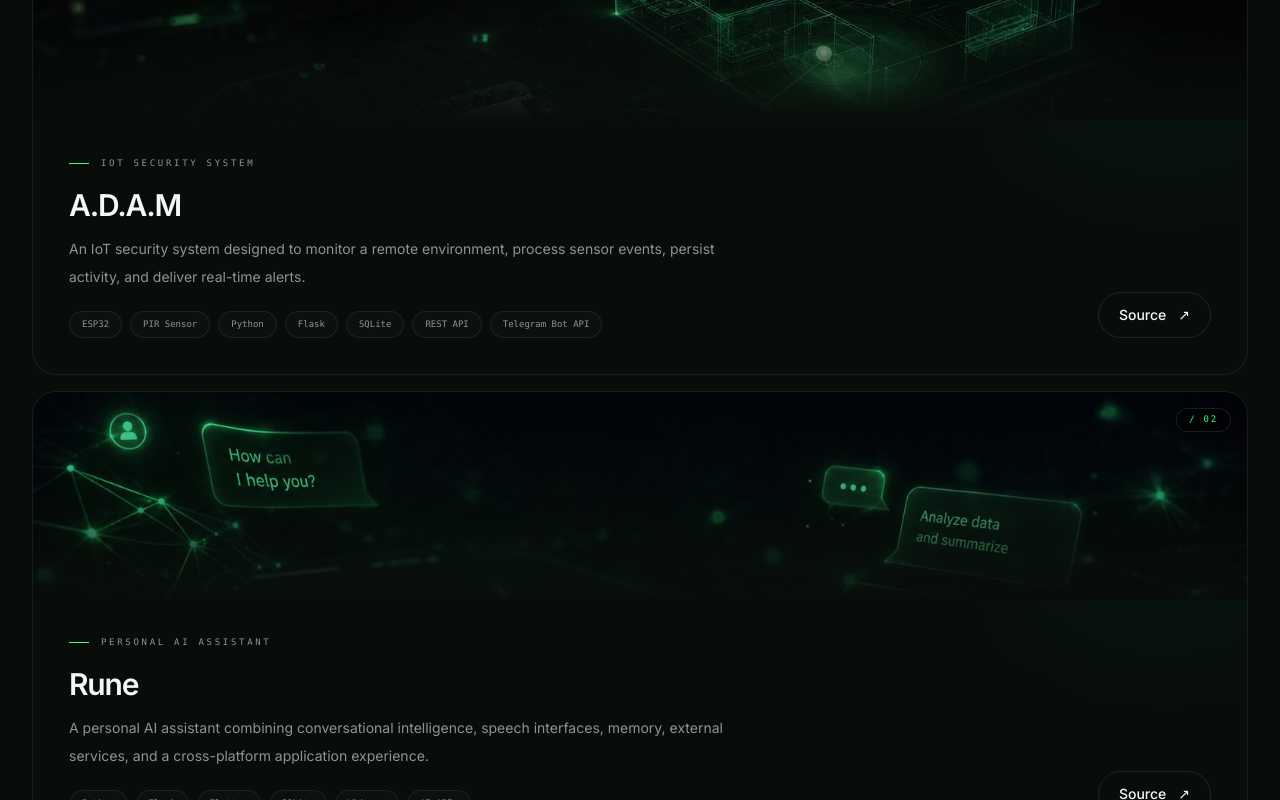
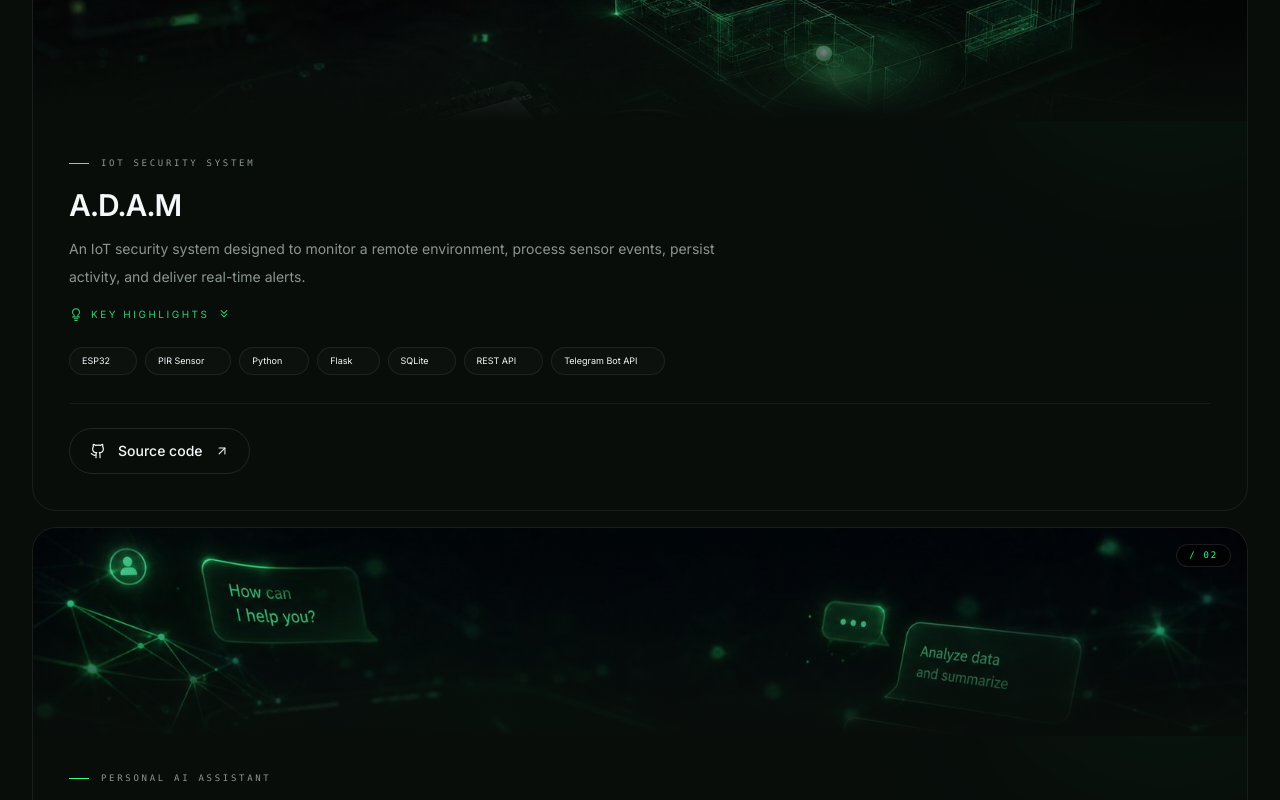
Before and after one commit to IrregDraken/Portfolio, a React (Vite) app: page / in a window 1280 px wide. Shown: the part 1140-1940 px from the top of the page. Built offline with nearby package versions, Linux system fonts and the light colour scheme.

Commit message:
feat: project card interactivity (hover stats overlay, expandable highlights, linked tech chips, icon actions)

```diff
--- a/src/components/FeaturedProject.tsx
+++ b/src/components/FeaturedProject.tsx
@@ -1,3 +1,6 @@
+import { useState } from 'react'
+import { GithubMark } from './BrandIcons'
+import { Globe, Lightbulb, ChevronsDown, ArrowUpRight } from './IconMarks'
 import type { Project } from '../data/projects'
 
 interface FeaturedProjectProps {
@@ -5,6 +8,7 @@ interface FeaturedProjectProps {
 }
 
 function FeaturedProject({ project }: FeaturedProjectProps) {
+  const [expanded, setExpanded] = useState(false)
   const hasLinks = Boolean(project.liveUrl) || Boolean(project.githubUrl)
 
   return (
@@ -21,20 +25,30 @@ function FeaturedProject({ project }: FeaturedProjectProps) {
           className="h-full w-full object-cover transition-transform duration-700 group-hover:scale-[1.03]"
         />
         <div className="absolute inset-0 bg-gradient-to-t from-[#080d0a] via-[#080d0a]/30 to-transparent" />
+
+        {/* Number badge */}
         <span className="absolute right-4 top-4 rounded-full border border-white/10 bg-black/50 px-3 py-1 font-mono text-[9px] tracking-[0.2em] text-[#39ff88] backdrop-blur-sm">
           / {String(project.number).padStart(2, '0')}
         </span>
+
+        {/* Hover reveal: quick overlay info on the image */}
+        <div className="absolute inset-x-0 bottom-0 flex items-center justify-between px-4 py-3 opacity-0 transition-opacity duration-500 group-hover:opacity-100 sm:px-5">
+          <span className="rounded-full border border-[#39ff88]/30 bg-black/60 px-3 py-1 font-mono text-[9px] uppercase tracking-[0.2em] text-[#39ff88] backdrop-blur-sm">
+            {project.technologies.length} tech stacks
+          </span>
+          <span className="rounded-full border border-[#39ff88]/30 bg-black/60 px-3 py-1 font-mono text-[9px] uppercase tracking-[0.2em] text-[#39ff88] backdrop-blur-sm">
+            {project.highlights.length} highlights
+          </span>
+        </div>
       </div>
 
-      <div className="relative grid gap-8 p-7 sm:p-9 lg:grid-cols-[1fr_auto] lg:items-end">
-        <div>
+      <div className="relative p-7 sm:p-9">
         <div className="mb-4 flex items-center gap-3">
           <span className="h-px w-5 bg-[#39ff88]" />
 
           <span className="font-mono text-[9px] uppercase tracking-[0.3em] text-[#8b9690]">
             {project.category}
           </span>
-
         </div>
 
         <h3 className="text-2xl font-semibold tracking-[-0.04em] text-[#f5f7fa] sm:text-3xl">
@@ -45,29 +59,70 @@ function FeaturedProject({ project }: FeaturedProjectProps) {
           {project.description}
         </p>
 
-          <div className="mt-5 flex flex-wrap gap-2">
-            {project.technologies.map((technology) => (
-              <span
-                key={technology}
-                className="rounded-full border border-white/[0.07] bg-white/[0.02] px-3 py-1.5 font-mono text-[9px] text-[#8b9690]"
+        {/* Expandable highlights */}
+        <button
+          type="button"
+          onClick={() => setExpanded((current) => !current)}
+          className="reveal-link mt-4 inline-flex items-center gap-2 font-mono text-[10px] uppercase tracking-[0.25em] text-[#39ff88]/80 transition-colors duration-300 hover:text-[#39ff88]"
+          aria-expanded={expanded}
         >
-                {technology}
-              </span>
+          <Lightbulb className="h-3.5 w-3.5" />
+          {expanded ? 'Hide highlights' : 'Key highlights'}
+          <ChevronsDown
+            className={`h-3.5 w-3.5 transition-transform duration-300 ${expanded ? 'rotate-180' : ''}`}
+          />
+        </button>
+
+        <div
+          className={`grid transition-all duration-500 ease-out ${
+            expanded
+              ? 'mt-4 grid-rows-[1fr] opacity-100'
+              : 'grid-rows-[0fr] opacity-0'
+          }`}
+        >
+          <div className="overflow-hidden">
+            <ul className="space-y-2 border-l border-[#39ff88]/15 pl-4">
+              {project.highlights.map((highlight) => (
+                <li
+                  key={highlight}
+                  className="flex items-start gap-2 text-[13px] leading-6 text-[#c7d1cc]"
+                >
+                  <span className="mt-[9px] h-1 w-1 flex-shrink-0 rounded-full bg-[#39ff88]" />
+                  {highlight}
+                </li>
               ))}
+            </ul>
           </div>
         </div>
 
+        {/* Interactive tech chips — link to repo tech search */}
+        <div className="mt-5 flex flex-wrap gap-2">
+          {project.technologies.map((technology) => (
+            <a
+              key={technology}
+              href={project.githubUrl}
+              title={`Explore ${technology} in the repository`}
+              className="group/chip rounded-full border border-white/[0.07] bg-white/[0.02] px-3 py-1.5 font-mono text-[9px] text-[#8b9690] transition-all duration-300 hover:border-[#39ff88]/30 hover:bg-[#39ff88]/[0.06] hover:text-[#39ff88]"
+            >
+              {technology}
+              <ArrowUpRight className="ml-1 inline h-2.5 w-2.5 opacity-0 transition-opacity duration-300 group-hover/chip:opacity-100" />
+            </a>
+          ))}
+        </div>
+
+        {/* Action links */}
         {hasLinks && (
-          <div className="flex flex-wrap gap-3">
+          <div className="mt-7 flex flex-wrap gap-3 border-t border-white/[0.06] pt-6">
             {project.liveUrl && (
               <a
                 href={project.liveUrl}
                 target="_blank"
                 rel="noreferrer"
-                className="inline-flex items-center gap-3 rounded-full bg-[#f5f7fa] px-5 py-3 text-sm font-medium text-[#080d0a] transition-all duration-300 hover:bg-white"
+                className="inline-flex items-center gap-3 rounded-full bg-[#f5f7fa] px-5 py-3 text-sm font-medium text-[#080d0a] transition-all duration-300 hover:bg-white hover:shadow-[0_6px_24px_rgba(57,255,136,0.15)]"
               >
+                <Globe className="h-4 w-4" />
                 Live project
-                <span>↗</span>
+                <ArrowUpRight className="h-3.5 w-3.5" />
               </a>
             )}
 
@@ -76,10 +131,11 @@ function FeaturedProject({ project }: FeaturedProjectProps) {
                 href={project.githubUrl}
                 target="_blank"
                 rel="noreferrer"
-                className="inline-flex items-center gap-3 rounded-full border border-white/10 px-5 py-3 text-sm font-medium text-[#f5f7fa] transition-all duration-300 hover:border-white/20 hover:bg-white/[0.03]"
+                className="inline-flex items-center gap-3 rounded-full border border-white/10 px-5 py-3 text-sm font-medium text-[#f5f7fa] transition-all duration-300 hover:border-[#39ff88]/30 hover:bg-[#39ff88]/[0.06] hover:text-[#39ff88]"
               >
-                Source
-                <span>↗</span>
+                <GithubMark className="h-4 w-4" />
+                Source code
+                <ArrowUpRight className="h-3.5 w-3.5" />
               </a>
             )}
           </div>
--- /dev/null
+++ b/src/components/IconMarks.tsx
@@ -0,0 +1,91 @@
+interface IconProps {
+  className?: string
+}
+
+function base(props: IconProps, path: React.ReactNode) {
+  return (
+    <svg
+      xmlns="http://www.w3.org/2000/svg"
+      viewBox="0 0 24 24"
+      fill="none"
+      stroke="currentColor"
+      strokeWidth={1.75}
+      strokeLinecap="round"
+      strokeLinejoin="round"
+      aria-hidden="true"
+      className={props.className}
+    >
+      {path}
+    </svg>
+  )
+}
+
+export function Globe({ className }: IconProps) {
+  return base(
+    { className },
+    <>
+      <circle cx="12" cy="12" r="9" />
+      <path d="M3.6 9h16.8" />
+      <path d="M3.6 15h16.8" />
+      <path d="M12 3c2.6 2.8 4 6.4 4 9s-1.4 6.2-4 9c-2.6-2.8-4-6.4-4-9s1.4-6.2 4-9z" />
+    </>,
+  )
+}
+
+export function Lightbulb({ className }: IconProps) {
+  return base(
+    { className },
+    <>
+      <path d="M15 14a6 6 0 1 0-6 0c0 2-1 3-3 3h12c-2 0-3-1-3-3z" />
+      <path d="M9 20h6" />
+      <path d="M10 23h4" />
+    </>,
+  )
+}
+
+export function ChevronsDown({ className }: IconProps) {
+  return base(
+    { className },
+    <>
+      <path d="m7 6 5 5 5-5" />
+      <path d="m7 12 5 5 5-5" />
+    </>,
+  )
+}
+
+export function ArrowUpRight({ className }: IconProps) {
+  return base(
+    { className },
+    <>
+      <path d="M7 17 17 7" />
+      <path d="M7 7h10v10" />
+    </>,
+  )
+}
+
+export function Phone({ className }: IconProps) {
+  return base(
+    { className },
+    <path d="M22 16.9v3a2 2 0 0 1-2.2 2 19.8 19.8 0 0 1-8.6-3.1 19.5 19.5 0 0 1-6-6A19.8 19.8 0 0 1 2.1 4.2 2 2 0 0 1 4.1 2h3a2 2 0 0 1 2 1.7c.1.9.3 1.8.6 2.6a2 2 0 0 1-.5 2.1L8 9.6a16 16 0 0 0 6 6l1.2-1.2a2 2 0 0 1 2.1-.5c.8.3 1.7.5 2.6.6a2 2 0 0 1 1.7 2z" />,
+  )
+}
+
+export function Mail({ className }: IconProps) {
+  return base(
+    { className },
+    <>
+      <rect x="2" y="4" width="20" height="16" rx="3" />
+      <path d="m2 7 10 7 10-7" />
+    </>,
+  )
+}
+
+export function MapPin({ className }: IconProps) {
+  return base(
+    { className },
+    <>
+      <path d="M20 10c0 6-8 12-8 12s-8-6-8-12a8 8 0 0 1 16 0z" />
+      <circle cx="12" cy="10" r="3" />
+    </>,
+  )
+}
```
Also changed, not shown: 2 other files (tests, documents, lock files or other folders). Lines whose indentation alone changed are shown as unchanged.
